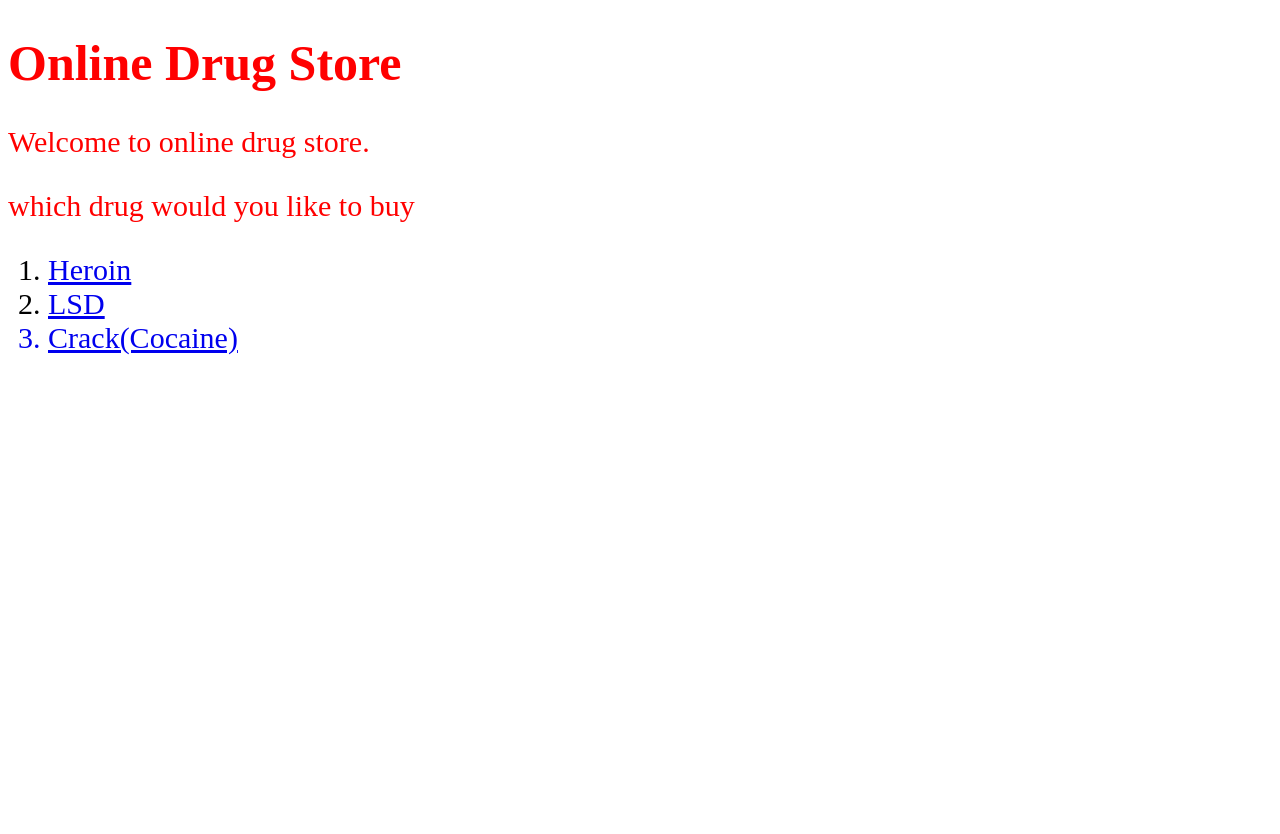
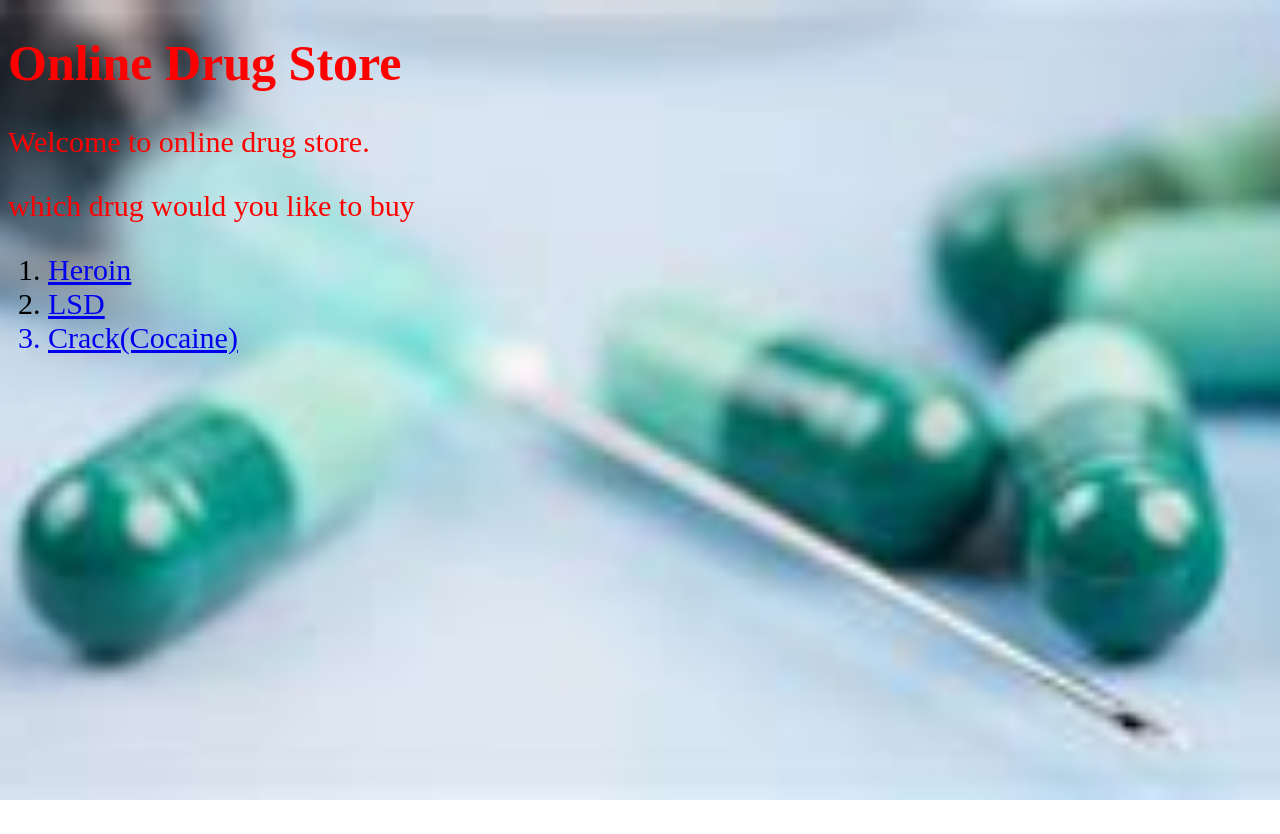
Before and after one commit to silentsscoder/drugwbesite, a plain HTML site: page index.html in a window 1280 px wide. Drawn offline with Linux system fonts and the light colour scheme.

Commit message:
Update cs.css

```diff
--- a/cs.css
+++ b/cs.css
@@ -5,7 +5,7 @@ body, html {
   }
 
 body {
-   background-image: url(photos.jpg);
+   background-image: url(photon.jpg);
    height: 100%;
    background-position: center;
    background-repeat: no-repeat;
```
